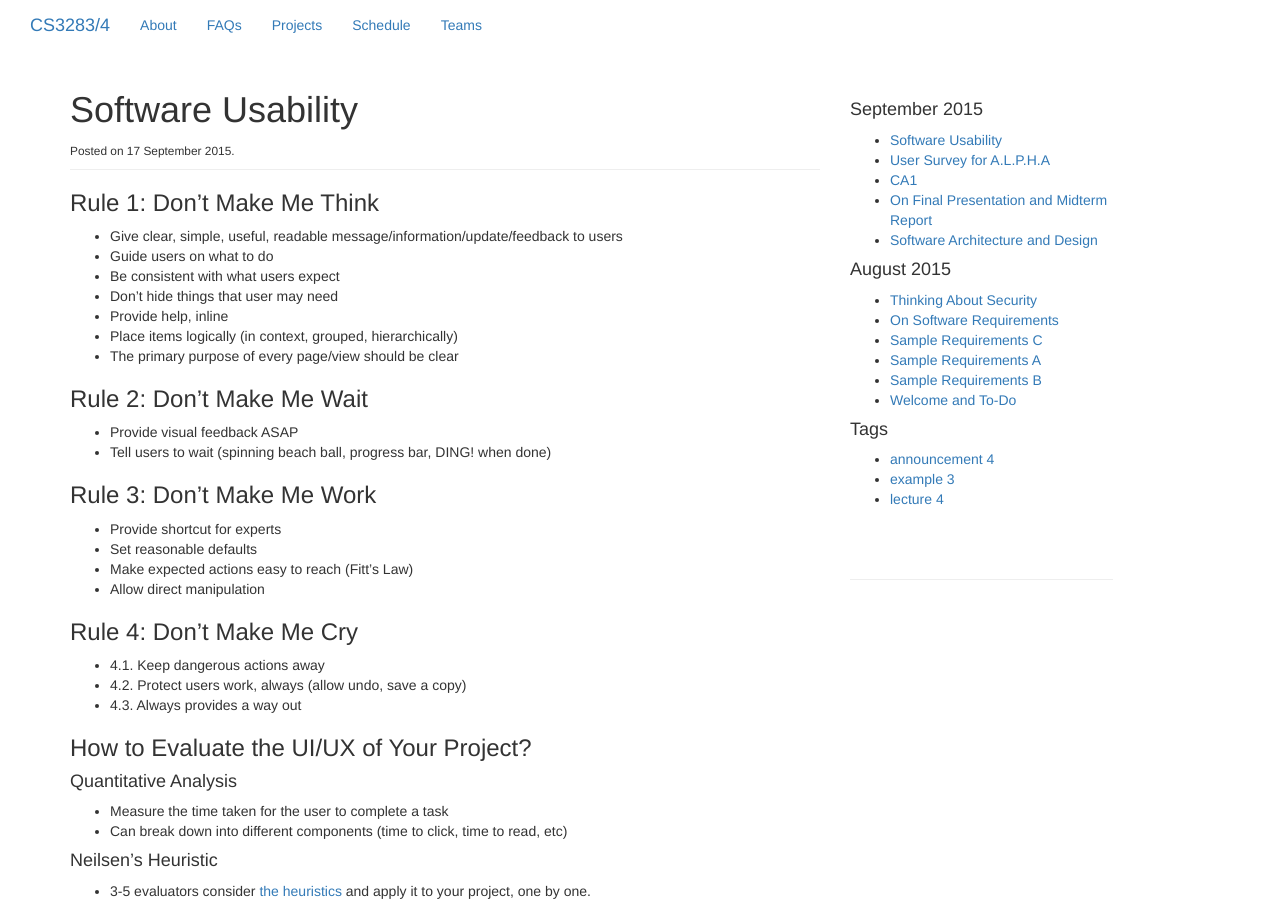
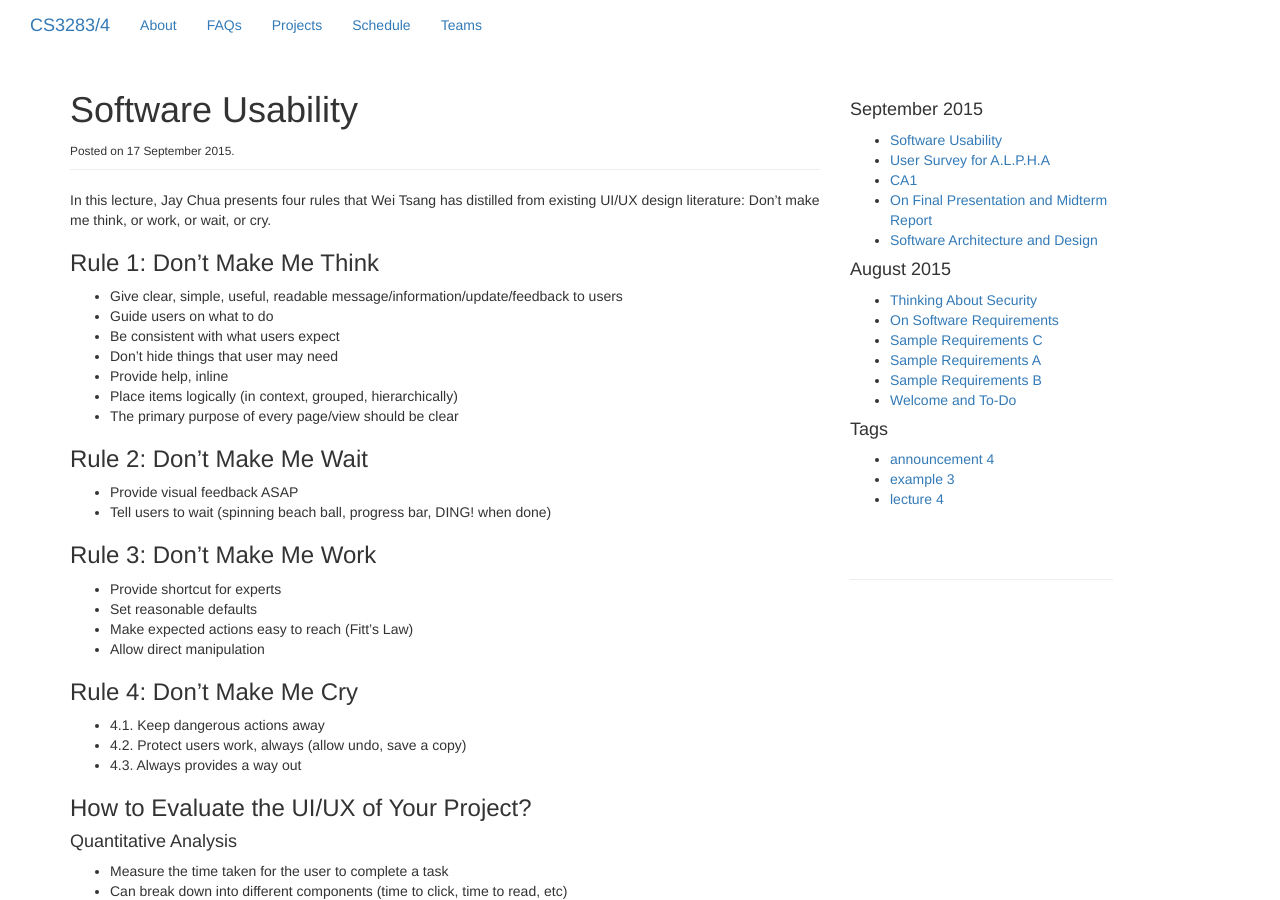
Before and after one commit to nus-mtp/1516, a Jekyll site: the page built from _posts/2015-09-17-software-usability.md, in a window 1280 px wide and 900 px high. Built offline with Jekyll 4.4.1, drawn with Linux system fonts in a browser that asks for light colours; nearby versions of some CDN libraries; library files that are not in the unit come from our copies; Markdown is read by kramdown in place of the engine named in the settings.

Commit message:
Added intro and "Read more.."

```diff
--- a/_posts/2015-09-17-software-usability.md
+++ b/_posts/2015-09-17-software-usability.md
@@ -4,6 +4,10 @@ title: Software Usability
 tag: lecture
 date: 2015-09-17 16:07:40
 ---
+
+In this lecture, Jay Chua presents four rules that Wei Tsang has distilled from existing UI/UX design literature: Don't make me think, or work, or wait, or cry.
+
+<!--more-->
 
 ### Rule 1: Don't Make Me Think
 
```
